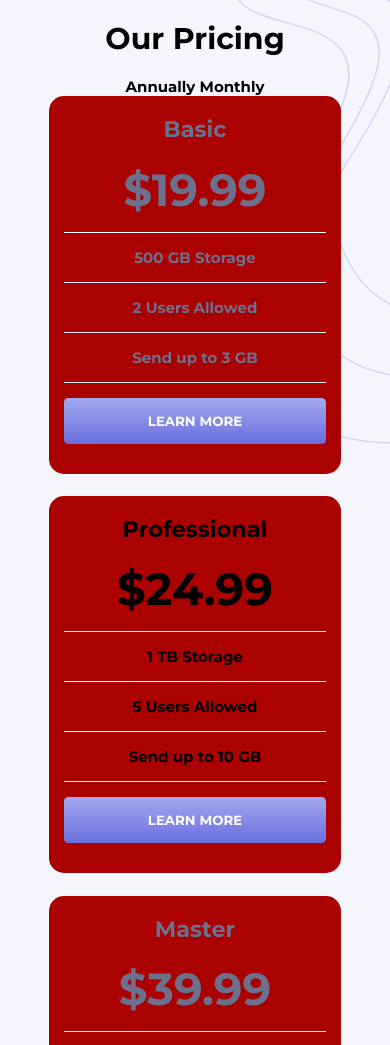
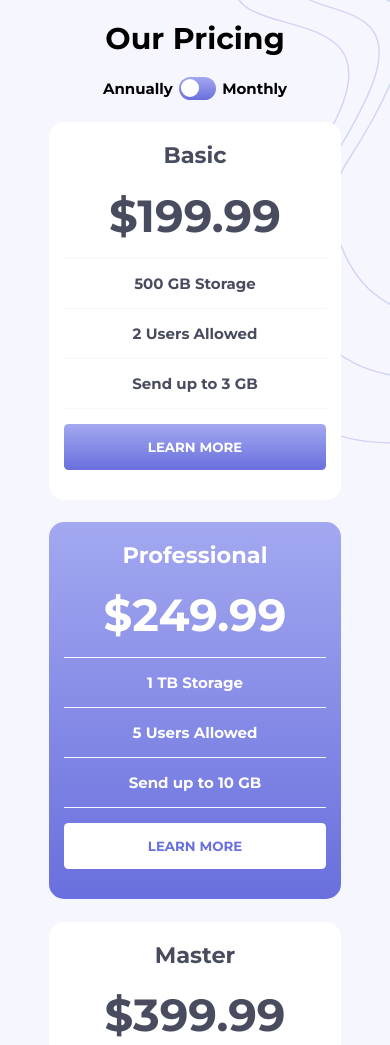
Before and after one commit to NanoB0tt/front-end_projects, a plain HTML site: page pricing-component-with-toggle-master/index.html in a window 390 px wide. Shown: the top 1045 px of the page. Drawn offline with Linux system fonts and the light colour scheme.

Commit message:
finished mobile design

```diff
--- a/pricing-component-with-toggle-master/index.html
+++ b/pricing-component-with-toggle-master/index.html
@@ -17,13 +17,21 @@
 </head>
 <body>
   <main>
-    <div class="header">
-      <h1>Our Pricing</h1>
-      Annually
-      Monthly
-    </div>
 
     <div class="container">
+
+      <input type="checkbox" id="toggle" class="toggle"></input>
+
+      <div class="header">
+        <h1>Our Pricing</h1>
+
+        <div class="labels-toggle">
+          <label for="toggle" class="ball-box">Annually</label>
+          <label for="toggle" class="back-box">Monthly</label>
+        </div>
+      </div>
+
+
       <div class="card1">
         <h2>Basic</h2>
 
@@ -39,7 +47,7 @@
         <button>Learn More</button>
       </div>
 
-      <div class="card2">
+      <div class="card2 color-1">
         <h2>Professional</h2>
         <span class="month-price">&dollar;24.99</span>
         <span class="year-price">&dollar;249.99</span>
--- a/pricing-component-with-toggle-master/style.css
+++ b/pricing-component-with-toggle-master/style.css
@@ -12,6 +12,19 @@
 	--clr-drk-gry-blue: hsl(232, 13%, 33%);
 	--clr-lnr-grad-left: hsl(236, 72%, 79%);
 	--clr-lnr-grad-right: hsl(237, 63%, 64%);
+}
+
+/* ====layout==== */
+
+body {
+	margin: 0;
+}
+
+.container {
+	display: flex;
+	flex-direction: column;
+	align-items: center;
+	gap: 1.5rem;
 }
 
 /* ====background and fonts==== */
@@ -32,10 +45,15 @@ body {
 
 .card1,
 .card3 {
-	color: var(--clr-gry-blue);
+	color: var(--clr-drk-gry-blue);
 }
 
-.month-price {
+.card2 {
+	color: #fff;
+}
+
+.month-price,
+.year-price {
 	font-size: 3rem;
 }
 
@@ -44,20 +62,6 @@ button {
 	text-transform: uppercase;
 	color: #fff;
 }
-
-/* ====layout==== */
-
-body {
-	margin: 0;
-}
-
-.container {
-	display: flex;
-	flex-direction: column;
-	align-items: center;
-	gap: 1.5rem;
-}
-
 
 /* ====styles==== */
 
@@ -75,13 +79,17 @@ body {
 .card1,
 .card2,
 .card3 {
-	background-color: #a00;
+	background-color: #fff;
 	width: 75%;
 	padding: 0 1rem 2rem;
 	border-radius: 1rem;
 }
 
-.year-price {
+.card2 {
+	background: linear-gradient(var(--clr-lnr-grad-left), var(--clr-lnr-grad-right));
+}
+
+.month-price {
 	display: none;
 }
 
@@ -99,6 +107,11 @@ body {
 	border-bottom: 1px solid var(--clr-vry-lght-blue);
 }
 
+.card2 button {
+	color: var(--clr-lnr-grad-right);
+	background: #fff;
+}
+
 button {
 	width: 100%;
 	padding: 1rem 0;
@@ -106,3 +119,68 @@ button {
 	border: none;
 	border-radius: .3rem;
 }
+
+/* ====toggle switch==== */
+
+.labels-toggle {
+	display: flex;
+	justify-content: center;
+	align-items: center;
+}
+
+.ball-box {
+	padding-right: .4rem;
+}
+
+.back-box {
+	position: relative;
+	display: flex;
+	align-items: center;
+}
+
+.back-box::before {
+	display: inline-block;
+	content: '';
+	width: 2.5rem;
+	height: 1.5rem;
+	background: linear-gradient(var(--clr-lnr-grad-left), var(--clr-lnr-grad-right));
+	border-radius: 1rem;
+	margin-right: .4rem;
+}
+
+.back-box::after {
+	position: absolute;
+	left: .17rem;
+	right: 0;
+	content: '';
+	width: 1.2rem;
+	height: 1.2rem;
+	background-color: #fff;
+	border-radius: 1rem;
+	transition: 200ms ease-in-out;
+}
+
+.toggle {
+	display: none;
+}
+
+/* checked styles toggle */
+
+.toggle:checked~.header .labels-toggle .back-box::after{
+	left: 1.17rem;
+	transition: 200ms ease-in-out;
+}
+
+/* checked styles span */
+
+.toggle:checked~.card1 .month-price,
+.toggle:checked~.card2 .month-price,
+.toggle:checked~.card3 .month-price {
+	display: inline-block;
+}
+
+.toggle:checked~.card1 .year-price,
+.toggle:checked~.card2 .year-price,
+.toggle:checked~.card3 .year-price {
+	display: none;
+}
```
